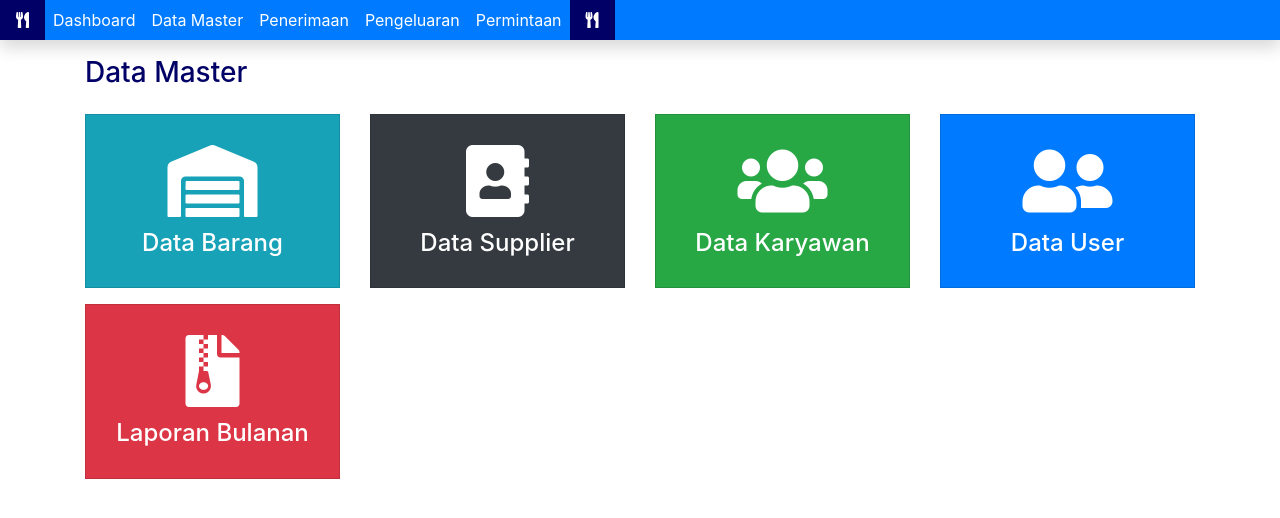
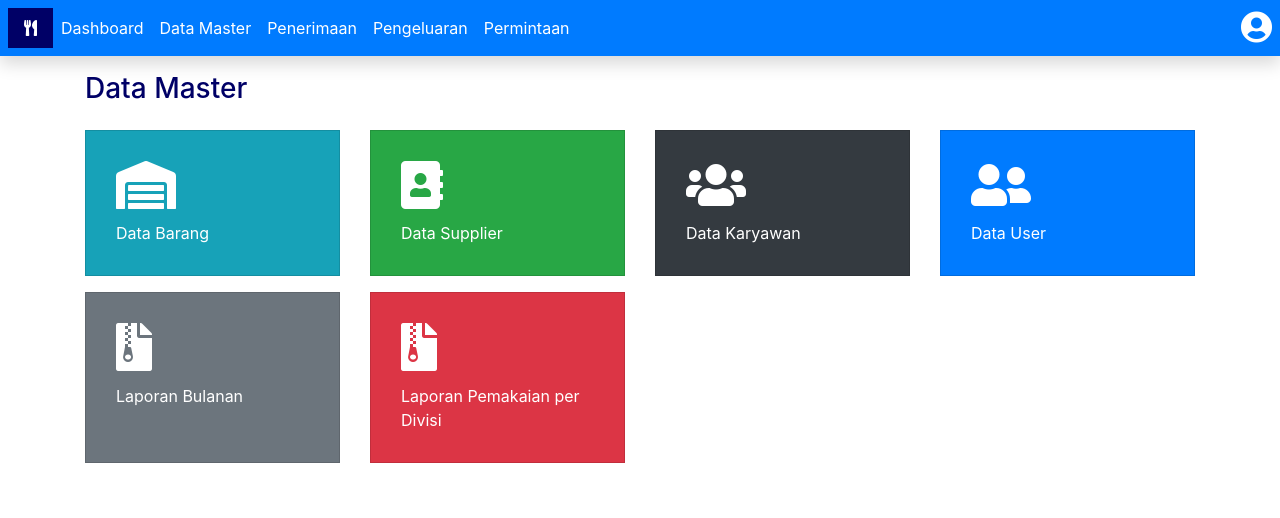
Before and after one commit to mettasaputra/Inventory-Information-System, a CodeIgniter app: page /database/master in a window 1280 px wide. Shown: the top 518 px of the page. Run offline with CodeIgniter, Linux system fonts and the light colour scheme; data comes from the database, SQL or seed files in the repository.

Commit message:
Fixed query permintaan

```diff
--- a/application/controllers/Master.php
+++ b/application/controllers/Master.php
@@ -12,6 +12,7 @@
 
     public function index()
     {
+        $x['data'] = $this->mastermodel->get_data_barang();
         $this->load->view('DataMasterView');
     }
 
--- a/application/controllers/Permintaan.php
+++ b/application/controllers/Permintaan.php
@@ -16,6 +16,7 @@
 
     public function index()
     {
+        $x['user'] = $this->mastermodel->get_user();
         $x['brg'] = $this->mastermodel->get_data_barang();
         $this->load->view('PermintaanView', $x);
     }
@@ -109,6 +110,7 @@
             );
             $this->cart->insert($data);
         }
+        $x['user'] = $this->mastermodel->get_user();
         $this->load->view('AccKaryawanView', $x);
     }
 
--- a/application/models/MasterModel.php
+++ b/application/models/MasterModel.php
@@ -70,4 +70,10 @@
     {
         $this->db->query("DELETE FROM karyawan WHERE id_karyawan='$id'");
     }
+
+    function get_user()
+    {
+        $nama = $this->session->userdata('nama');
+        return $this->db->query("SELECT * FROM karyawan WHERE nama_karyawan = '$nama'");
+    }
 }
--- a/application/views/AccKaryawanView.php
+++ b/application/views/AccKaryawanView.php
@@ -39,7 +39,7 @@
                             <div class="form-group row">
                                 <label class="col-sm-3 col-form-label">Karyawan</label>
                                 <div class="col-sm-9">
-                                    <input type="text" class="form-control" value="<?= $a['nama_user'] ?>" readonly>
+                                    <input type="text" class="form-control" value="<?= $a['nama_karyawan'] ?>" readonly>
                                     <input type="hidden" class="form-control" name="karyawan" value="<?= $this->session->userdata('kyw') ?>" readonly>
                                 </div>
                             </div>
--- a/application/views/DashboardView.php
+++ b/application/views/DashboardView.php
@@ -35,7 +35,7 @@
 								foreach ($data->result_array() as $a) :
 									$no++;
 									$id = $a['id_permintaan'];
-									$user = $a['nama_user'];
+									$user = $a['nama_karyawan'];
 									$tglpermintaan = date("d-m-Y H:i", strtotime($a['created_at']));
 									$tgl = date("d-m-Y", strtotime($a['tanggal_kebutuhan']));
 									$ket = $a['ket'];
--- a/application/views/DataMasterView.php
+++ b/application/views/DataMasterView.php
@@ -29,29 +29,29 @@
             <div class="col-md-3 mt-3">
                 <a href="<?= base_url() . 'master/barang' ?>" class="text-decoration-none">
                     <div class="card bg-info rounded-0">
-                        <div class="card-body text-center text-white">
-                            <h4 class="card-title"><i class="fas fa-warehouse fa-3x"></i></h4>
-                            <h4 class="card-text">Data Barang</h4>
+                        <div class="card-body text-left text-white">
+                            <h4 class="card-title"><i class="fas fa-warehouse fa-2x"></i></h4>
+                            <p class="card-text">Data Barang</p>
                         </div>
                     </div>
                 </a>
             </div>
             <div class="col-md-3 mt-3">
                 <a href="<?= base_url() . 'master/supplier' ?>" class="text-decoration-none">
-                    <div class="card bg-dark rounded-0">
-                        <div class="card-body text-center text-white">
-                            <h4 class="card-title"><i class="fas fa-address-book fa-3x"></i></h4>
-                            <h4 class="card-text">Data Supplier</h4>
+                    <div class="card bg-success rounded-0">
+                        <div class="card-body text-left text-white">
+                            <h4 class="card-title"><i class="fas fa-address-book fa-2x"></i></h4>
+                            <p class="card-text">Data Supplier</p>
                         </div>
                     </div>
                 </a>
             </div>
             <div class="col-md-3 mt-3">
                 <a href="<?= base_url() . 'master/karyawan' ?>" class="text-decoration-none">
-                    <div class="card bg-success rounded-0">
-                        <div class="card-body text-center text-white">
-                            <h4 class="card-title"><i class="fa fa-users fa-3x" aria-hidden="true"></i></h4>
-                            <h4 class="card-text">Data Karyawan</h4>
+                    <div class="card bg-dark rounded-0">
+                        <div class="card-body text-left text-white">
+                            <h4 class="card-title"><i class="fa fa-users fa-2x" aria-hidden="true"></i></h4>
+                            <p class="card-text">Data Karyawan</p>
                         </div>
                     </div>
                 </a>
@@ -59,19 +59,19 @@
             <div class="col-md-3 mt-3">
                 <a href="<?= base_url() . 'master/user' ?>" class="text-decoration-none">
                     <div class="card bg-primary rounded-0">
-                        <div class="card-body text-center text-white">
-                            <h4 class="card-title"><i class="fas fa-user-friends fa-3x"></i></h4>
-                            <h4 class="card-text">Data User</h4>
+                        <div class="card-body text-left text-white">
+                            <h4 class="card-title"><i class="fas fa-user-friends fa-2x"></i></h4>
+                            <p class="card-text">Data User</p>
                         </div>
                     </div>
                 </a>
             </div>
             <div class="col-md-3 mt-3">
                 <a href="" class="text-decoration-none" data-toggle="modal" data-target="#modelId">
-                    <div class="card bg-danger rounded-0">
-                        <div class="card-body text-center text-white">
-                            <h4 class="card-title"><i class="fas fa-file-archive fa-3x"></i></h4>
-                            <h4 class="card-text">Laporan Bulanan</h4>
+                    <div class="card bg-secondary rounded-0">
+                        <div class="card-body text-left">
+                            <h4 class="card-title"><i class="fas fa-file-archive fa-2x"></i></h4>
+                            <p class="card-text">Laporan Bulanan</p>
                         </div>
                     </div>
                 </a>
@@ -99,6 +99,57 @@
                     </div>
                 </div>
             </div>
+            <div class="col-md-3 mt-3">
+                <a href="" class="text-decoration-none" data-toggle="modal" data-target="#modelIds">
+                    <div class="card bg-danger rounded-0">
+                        <div class="card-body text-left text-white">
+                            <h4 class="card-title"><i class="fas fa-file-archive fa-2x"></i></h4>
+                            <p class="card-text">Laporan Pemakaian per Divisi</p>
+                        </div>
+                    </div>
+                </a>
+                <div class="modal fade" id="modelIds" tabindex="-1" role="dialog" aria-labelledby="modelTitleId" aria-hidden="true">
+                    <div class="modal-dialog" role="document">
+                        <div class="modal-content">
+                            <div class="modal-header">
+                                <h5 class="modal-title">Laporan Bulanan 2021</h5>
+                                <button type="button" class="close" data-dismiss="modal" aria-label="Close">
+                                    <span aria-hidden="true">&times;</span>
+                                </button>
+                            </div>
+                            <form action="<?= base_url() . 'laporan' ?>" method="POST">
+                                <div class="modal-body">
+                                    <form action="" method="POST">
+                                        <div class="form-group">
+                                            Divisi
+                                            <select name="iddivisi" class="form-control form-control-sm">
+                                                <?php
+                                                $sql = $this->db->query("SELECT * FROM divisi");
+                                                foreach ($sql->result_array() as $a) :
+                                                    $id = $a['id_divisi'];
+                                                    $divisi = $a['nama_divisi'];
+                                                ?>
+                                                    <option value="<?= $id ?>"><?= $divisi ?></option>
+                                                <?php endforeach; ?>
+                                            </select>
+                                        </div>
+                                        <div class="form-group">
+                                            Bulan
+                                            <select name="idbrg" class="form-control form-control-sm">
+
+                                            </select>
+                                        </div>
+                                    </form>
+                                </div>
+                                <div class="modal-footer">
+                                    <button type="button" class="btn btn-secondary btn-sm" data-dismiss="modal">Batal</button>
+                                    <button type="submit" class="btn btn-primary btn-sm">Cetak</button>
+                                </div>
+                            </form>
+                        </div>
+                    </div>
+                </div>
+            </div>
         </div>
     </div>
     <script src="<?= base_url() . 'assets/js/jquery-3.5.1.js' ?>" type="text/javascript"></script>
--- a/application/views/PermintaanView.php
+++ b/application/views/PermintaanView.php
@@ -19,7 +19,8 @@
 </head>
 
 <body>
-    <?php $this->load->view('partials/nav'); ?>
+    <?php $this->load->view('partials/nav');
+    $usr = $user->row_array() ?>
     <div class="container-fluid">
         <h4 class="my-3 navy">Formulir Permintaan Barang</h4>
         <div class="row">
@@ -36,7 +37,7 @@
                             <div class="form-group row">
                                 <label class="col-sm-4 col-form-label">Atas Nama</label>
                                 <div class="col-sm-8">
-                                    <input type="text" value="<?= $this->session->userdata('idadmin') ?>" name="karyawan" hidden>
+                                    <input type="text" value="<?= $usr['id_karyawan'] ?>" name="karyawan" hidden>
                                     <input type="text" value="<?= $this->session->userdata('nama') ?>" readonly class="form-control form-control-sm">
                                 </div>
                             </div>
--- a/application/views/partials/nav.php
+++ b/application/views/partials/nav.php
@@ -1,4 +1,4 @@
-<nav class="navbar navbar-expand-sm navbar-light bg-primary shadow shadow-sm sticky-top p-0">
+<nav class="navbar navbar-expand-sm navbar-light bg-primary shadow shadow-sm sticky-top p-2">
     <button class="navbar-toggler d-lg-none" type="button" data-toggle="collapse" data-target="#collapsibleNavId" aria-controls="collapsibleNavId" aria-expanded="false" aria-label="Toggle navigation">
         <span class="navbar-toggler-icon "></span>
     </button>
@@ -7,7 +7,7 @@
             <li class="nav-item active" style="background-color: #000066;">
                 <a class="nav-link text-white mx-2" href="<?= base_url() . 'dashboard' ?>"><i class="fas fa-utensils    "></i> <span class="sr-only">(current)</span></a>
             </li>
-            <li class="nav-item active">
+            <li class="nav-item">
                 <a class="nav-link text-white" href="<?= base_url() . 'dashboard' ?>">Dashboard <span class="sr-only">(current)</span></a>
             </li>
             <li class="nav-item">
@@ -22,11 +22,22 @@
             <li class="nav-item">
                 <a class="nav-link text-white" href="<?= base_url() . 'permintaan' ?>">Permintaan</a>
             </li>
-            <li class="nav-item float-right" style="background-color: #000066;float:right">
-                <a class="nav-link text-white mx-2" href="<?= base_url() . 'dashboard' ?>"><i class="fas fa-utensils    "></i> <span class="sr-only">(current)</span></a>
-            </li>
-
         </ul>
 
     </div>
+    <div class='navbar-collapse collapse  order-3 dual-collapse2' id="collapsibleNavId">
+        <ul class='navbar-nav ml-auto'>
+            <div class="dropdown open ">
+                <a class="dropdown-left" type="button" id="triggerId" data-toggle="dropdown" aria-haspopup="true" aria-expanded="false">
+                    <i class="fa fa-user-circle text-white fa-2x" aria-hidden="true"></i>
+                    <span class="mb-3 text-uppercase"><?= $this->session->userdata('nama') ?></span>
+                </a>
+                <div class="dropdown-menu dropdown-menu-left w-50" aria-labelledby="triggerId">
+                    <a class='nav-link' href="<?= Base_url() . 'administrator/logout' ?>">Logout</a>
+                    <div class="dropdown-divider"></div>
+                </div>
+            </div>
+        </ul>
+    </div>
+
 </nav>
```
Also changed, not shown: application/controllers/Laporan.php (+7 -0 lines), application/models/LaporanModel.php (+9 -7 lines), application/models/TransaksiModel.php (+6 -6 lines), application/views/laporan/LaporanDivisi.php (added).
